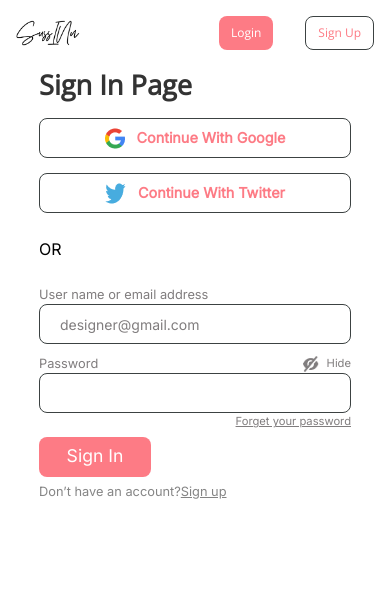
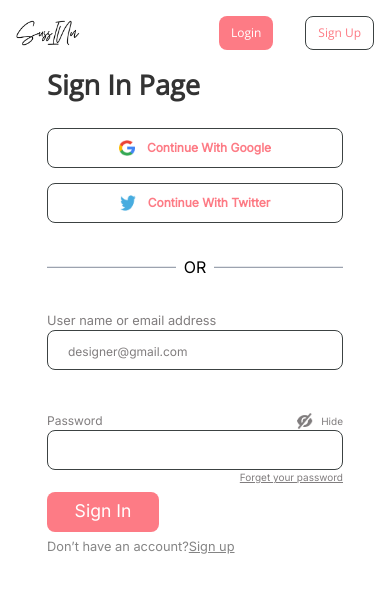
Before and after one commit to m-yunus/suss_ecommerce, a React (Create React App) app: page /login in a window 390 px wide. Shown: the top 592 px of the page. Built offline with nearby package versions, Linux system fonts and the light colour scheme.

Commit message:
log in  & register

```diff
--- a/src/Pages/Home/Home.css
+++ b/src/Pages/Home/Home.css
@@ -61,6 +61,6 @@
   }
    .banner_text {
     top: 25%;
-    left: 18%;
+    left: 12%;
   }
 }
--- a/src/Pages/Home/Home.jsx
+++ b/src/Pages/Home/Home.jsx
@@ -104,7 +104,7 @@ const Home = () => {
           <h1 className="font-medium text-white ">
             We are Ethical <br /> Fashion Store
           </h1>
-          <button className="bg-white flex items-center justify-center rounded-md w-8/12 sm:w-1/2 md:w-1/2 lg:w-1/2 xl:w-1/2 2xl:w-1/2">
+          <button className="bg-white flex font-bold items-center justify-center rounded-md w-8/12 sm:w-1/2 md:w-1/2 lg:w-1/2 xl:w-1/2 2xl:w-1/2">
             Shop Now
           </button>
         </div>
@@ -157,15 +157,15 @@ const Home = () => {
             className="w-full sm:w-2/2 md:w-1/2 bg-cover flex flex-wrap justify-center items-center "
             style={{ backgroundImage: `url(${middlebannerleft})` }}
           >
-            <div className="px-2 py-8  sm:px-2 md:px-4 lg:px-14 xl:px-24 flex flex-col gap-8">
-              <h2 className="text-white font-extrabold  tracking-wider sm:text-xl">
+            <div className="px-4 py-8  sm:px-8 md:px-4 lg:px-14 xl:px-24 flex flex-col gap-4">
+              <h2 className="text-white font-extrabold  tracking-wider  sm:text-xl">
                 WE MADE YOUR EVERYDAY FASHION BETTER!
               </h2>
               <p className="text-white font-light text-justify  tracking-wide text-sm w-11/12">
                 In our journey to improve everyday fashion, sussin presents
                 EVERYDAY wear range - Comfortable & Affordable fashion 24/7
               </p>
-              <button className="bg-white flex items-center text-sm justify-center rounded-lg py-2 w-4/12">
+              <button className="bg-white flex items-center font-bold  text-xs justify-center rounded-lg py-2 w-4/12">
                 Shop Now
               </button>
             </div>
@@ -340,7 +340,7 @@ const Home = () => {
 
       {/* Reviews */}
 
-      <div className="w-full h-auto px-12 py-12 md:py-24 md:px-24">
+      <div className="w-full h-auto px-8 py-2 md:py-24 md:px-24">
         <div className="flex gap-6 flex-wrap sm:flex-nowrap ">
           <div className="border border-[#BEBCBD] p-4 rounded-xl w-full flex-col">
             <div className="flex justify-between">
--- a/src/Pages/LoginPage/LoginPage.jsx
+++ b/src/Pages/LoginPage/LoginPage.jsx
@@ -56,24 +56,30 @@ const LoginPage = () => {
       <div className="register px-16  w-full flex  ">
         <div className="register-left w-1/2  h-auto ">
           <div className="w-full">
-          <img src={login} alt="" />
+            <img src={login} alt="" />
           </div>
-
         </div>
         <div className="register-right w-1/2  flex  max-w-[50rem]  my-auto ">
           <div className="signup flex flex-col w-[80%]      mx-auto">
             <h1 className="font-bold text-xs">Sign In Page</h1>
 
-            <button className="google-signup mt-16 border  font-semibold " onClick={handleSigninGoogle}>
+            <button
+              className="google-signup mt-8 border  font-semibold "
+              onClick={handleSigninGoogle}
+            >
               <img src={google} alt="" /> Continue With Google
             </button>
-            <button className="twitter-signup font-semibold mt-5" onClick={handlesigninTwitter}>
+            <button
+              className="twitter-signup  font-semibold mt-5"
+              onClick={handlesigninTwitter}
+            >
               <img src={twitter} alt="" />
               Continue With Twitter
             </button>
 
-            <div className="flex my-6 sign-in-or-section items-center">
-              <hr /> <h6> OR</h6> <hr />
+            <div className="flex my-8 sign-in-or-section gap-2 items-center">
+              <hr className="w-full bg-gray-400 h-[2px]" /> <h6> OR</h6>{" "}
+              <hr className="w-full bg-gray-400 h-[2px]" />
             </div>
             <span className="    flex flex-col">
               <label htmlFor="">User name or email address</label>
@@ -83,10 +89,10 @@ const LoginPage = () => {
                 name="email"
                 id=""
                 value={logindata.email}
-                onChange={(e)=>handloginchange(e)}
+                onChange={(e) => handloginchange(e)}
               />
             </span>
-            <div className="pass-section-signup mt-4">
+            <div className="pass-section-signup ">
               <span className="flex justify-between mt-8">
                 <label htmlFor="">Password</label>
 
@@ -95,7 +101,14 @@ const LoginPage = () => {
                   <h4>Hide</h4>
                 </span>
               </span>
-              <input className="w-full" type="password" name="password" id="" value={logindata.password} onChange={(e)=>handloginchange(e)} />
+              <input
+                className="w-full"
+                type="password"
+                name="password"
+                id=""
+                value={logindata.password}
+                onChange={(e) => handloginchange(e)}
+              />
               <h4 className="flex justify-end">
                 <a className="underline" href="">
                   Forget your password
@@ -103,7 +116,9 @@ const LoginPage = () => {
               </h4>
             </div>
 
-            <button className="signup-button mb-2" onClick={handleloginsubmit}>Sign In</button>
+            <button className="signup-button mb-2" onClick={handleloginsubmit}>
+              Sign In
+            </button>
             <h5>
               Don’t have an account?
               <a href="" className="underline">
@@ -111,7 +126,6 @@ const LoginPage = () => {
               </a>{" "}
             </h5>
           </div>
-
         </div>
       </div>
     </>
--- a/src/Pages/RegisterPage/RegisterPage.css
+++ b/src/Pages/RegisterPage/RegisterPage.css
@@ -45,31 +45,34 @@
 }
 .signup label {
   color: #807d7e;
-  font-size: 1.1rem;
+  font-size: 1rem;
 }
 .signup input {
   border-radius: 0.5rem;
   border: 1px solid #3c4242;
-  height: 35px;
+  height: 40px;
 }
 .signup input::placeholder {
   color: #807d7e;
   padding: 20px;
-  font-size: 0.875rem;
+  font-size: 12px;
 }
 .signup h3 {
   color: #ee1d52;
-  font-size: 1rem;
+  font-size: 0.8rem;
 }
 .signup h4 {
   color: #807d7e;
 
-  font-size: 1rem;
+  font-size: 0.8rem;
 }
 .signup-btm {
   color: #807d7e !important;
 
-  font-size: 1.1rem !important;
+  font-size: 0.8rem !important;
+}
+.already-have-ac{
+  font-size: 1rem;
 }
 .signup-button {
   border-radius: 0.5rem;
@@ -89,14 +92,14 @@
 @media (max-width: 1200px) {
 
   .google-signup{
-    margin-top: 20px;
+    margin-top: 25px!important;
 
   }
   .google-signup,
   .twitter-signup {
     padding: 0.5rem 1rem;
  margin-top: 15px;
-    font-size: 1.1rem;
+    font-size: 1rem;
   }
   .signup input {
   border-radius: 0.5rem;
@@ -108,13 +111,13 @@
   font-size: 1rem;
 }
 .email-section-signup{
-  margin-top: 15px;
+  margin-top: 25px;
 }
 .signup h4 {
   font-size: 0.9rem;
 }
-.pass-section-signup span{
-  margin-top: 5px;
+.pass-section-signup {
+  margin-top: 20px;
 }
 .signup-btm{
   font-size: 0.9rem!important;
@@ -146,7 +149,7 @@
   .twitter-signup {
     padding: 0.1rem 1rem;
  margin-top: 10px;
-    font-size: 0.9rem;
+    font-size: 0.8rem;
   }
    .signup input {
 
@@ -157,13 +160,13 @@
   font-size: 0.8rem;
 }
 .email-section-signup{
-  margin-top: 5px;
+  margin-top: 20px;
 }
-.pass-section-signup span{
-  margin-top: 0px;
+.pass-section-signup {
+  margin-top: 10px;
 }
 .signup h3 {
-  font-size: 0.8rem;
+  font-size: 0.7rem;
 }
 .signup h4 {
   font-size: 0.7rem;
@@ -171,6 +174,7 @@
 .signup-btm{
   font-size: 0.7rem!important;
   margin-top: 2px;
+
 }
 .signup-btm-2{
   margin-top: -10px;
@@ -206,19 +210,27 @@
 .signup{
   width: 60rem!important;
 }
-.register{
+.regi ster{
   padding: 0px!important;
 }
+.google-signup img,
+  .twitter-signup img {
+width: 1rem;
+
+  }
 .google-signup,
   .twitter-signup {
-    padding: 0.5rem 1rem;
-  margin-top: 15px;
-    font-size: 0.9rem;
+    padding: 0.4rem 0.8rem;
+   margin-top: 15px;
+    font-size: 12px;
+
   }
   .signup input {
+  height: 40px;
+}
+.email-section-signup label, .pass-section-signup label{
+  font-size: 12px;
 
-
-  height: 40px;
 }
 .signup-btm-2{
   margin-top: -10px;
@@ -233,11 +245,18 @@
 .email-section-signup{
   margin-top: 20px;
 }
+.email-section-signup h3,
+.pass-section-signup h4,
+.signup-btm {
+font-size: 10px;
+}
 .pass-section-signup {
   margin-top: 10px;
 }
+.already-have-ac{
+  font-size: 12px;
 }
-
+}
 @media (max-width: 375px) {
 
 .signup-btm{
--- a/src/Pages/RegisterPage/RegisterPage.jsx
+++ b/src/Pages/RegisterPage/RegisterPage.jsx
@@ -21,12 +21,12 @@ const RegisterPage = () => {
         <div className="register-right w-1/2  flex  max-w-[50rem]  my-auto ">
           <div className="signup flex flex-col w-[80%]    mx-auto">
             <h1>Sign Up</h1>
-            <h5>Sign up for free to access to in any of our products</h5>
+            <h5 className="mt-2">Sign up for free to access to in any of our products</h5>
 
-            <button className="google-signup mt-2 border  font-semibold">
+            <button className="google-signup mt-6 border  font-semibold">
               <img src={google} alt="" /> Continue With Google
             </button>
-            <button className="twitter-signup font-semibold mt-5">
+            <button className="twitter-signup font-semibold mt-4">
               <img src={twitter} alt="" />
               Continue With Twitter
             </button>
@@ -41,7 +41,7 @@ const RegisterPage = () => {
               />
               <h3>Error message</h3>
             </span>
-            <div className="pass-section-signup mt-2">
+            <div className="pass-section-signup mt-6">
               <span className="flex justify-between ">
                 <label htmlFor="">Password</label>
 
@@ -79,7 +79,7 @@ const RegisterPage = () => {
               Subscribe to our monthly newsletter
             </label>
             <button className="signup-button mb-2">Sign Up</button>
-            <h5>
+            <h5 className="already-have-ac">
               Already have an account?{" "}
               <a href="" className="underline">
                 Log in
--- a/src/assets/css/Sidebar/Sidebar.css
+++ b/src/assets/css/Sidebar/Sidebar.css
@@ -2,7 +2,7 @@
 .sidebar {
   position: absolute;
   width: 20rem;
-  height: 25rem;
+  height: 26rem;
   background-color: #fff;
   margin-right: 2rem;
   border-radius: 1.625rem;
@@ -43,8 +43,8 @@
   animation-name: slideSidebarClose;
 }
 .sidebar .list img{
-  width: 2rem;
-  height: 2rem;
+  width: 1.5rem;
+  height: 1.5rem;
 }
 .order-img,
 .channel-img {
@@ -55,7 +55,7 @@
 
   display: flex;
   align-items: center;
-  padding: 5px 0;
+  padding: 10px 0;
   margin-top: 0.5rem;
   width: 100%;
  padding-left: 20px;
```
